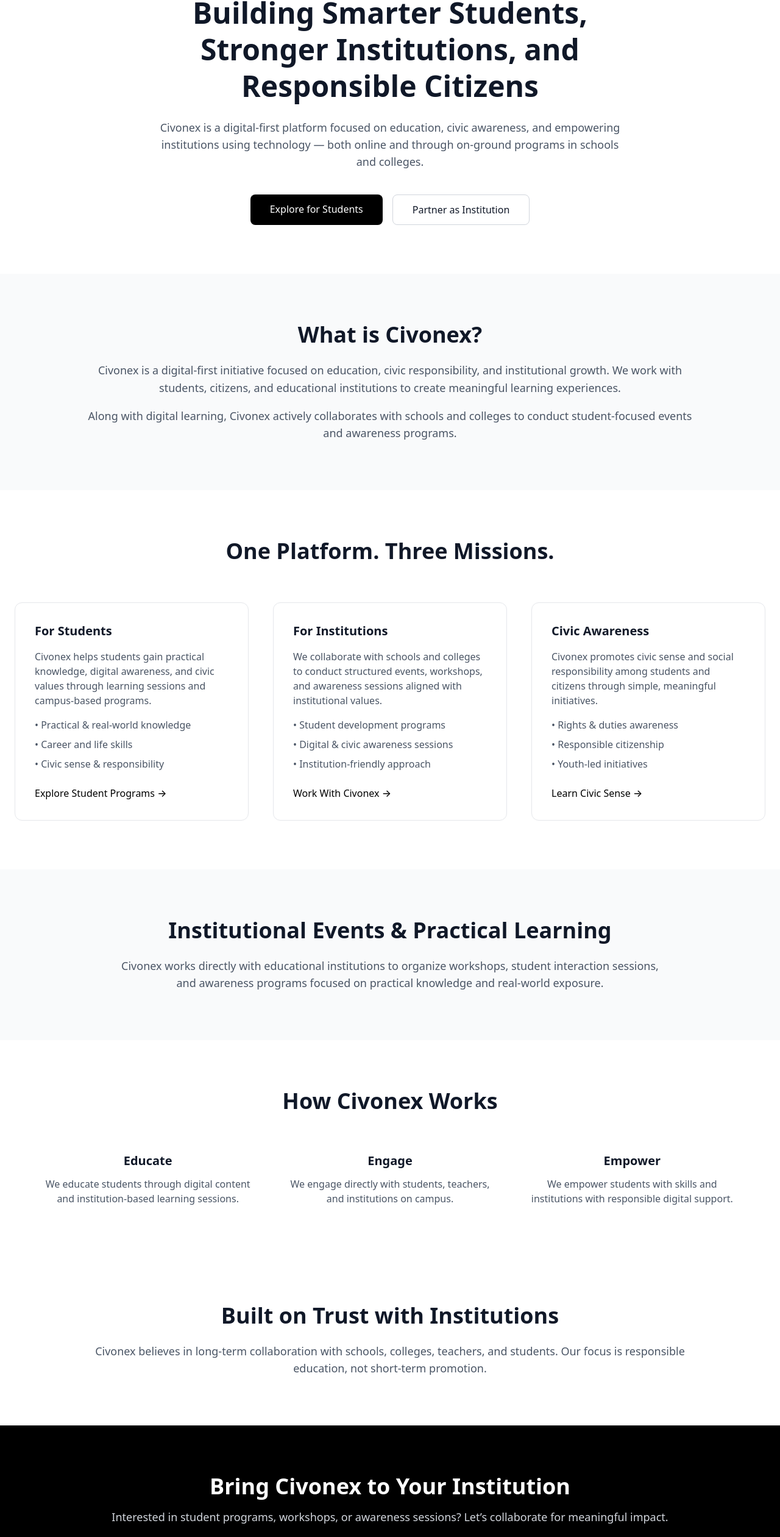
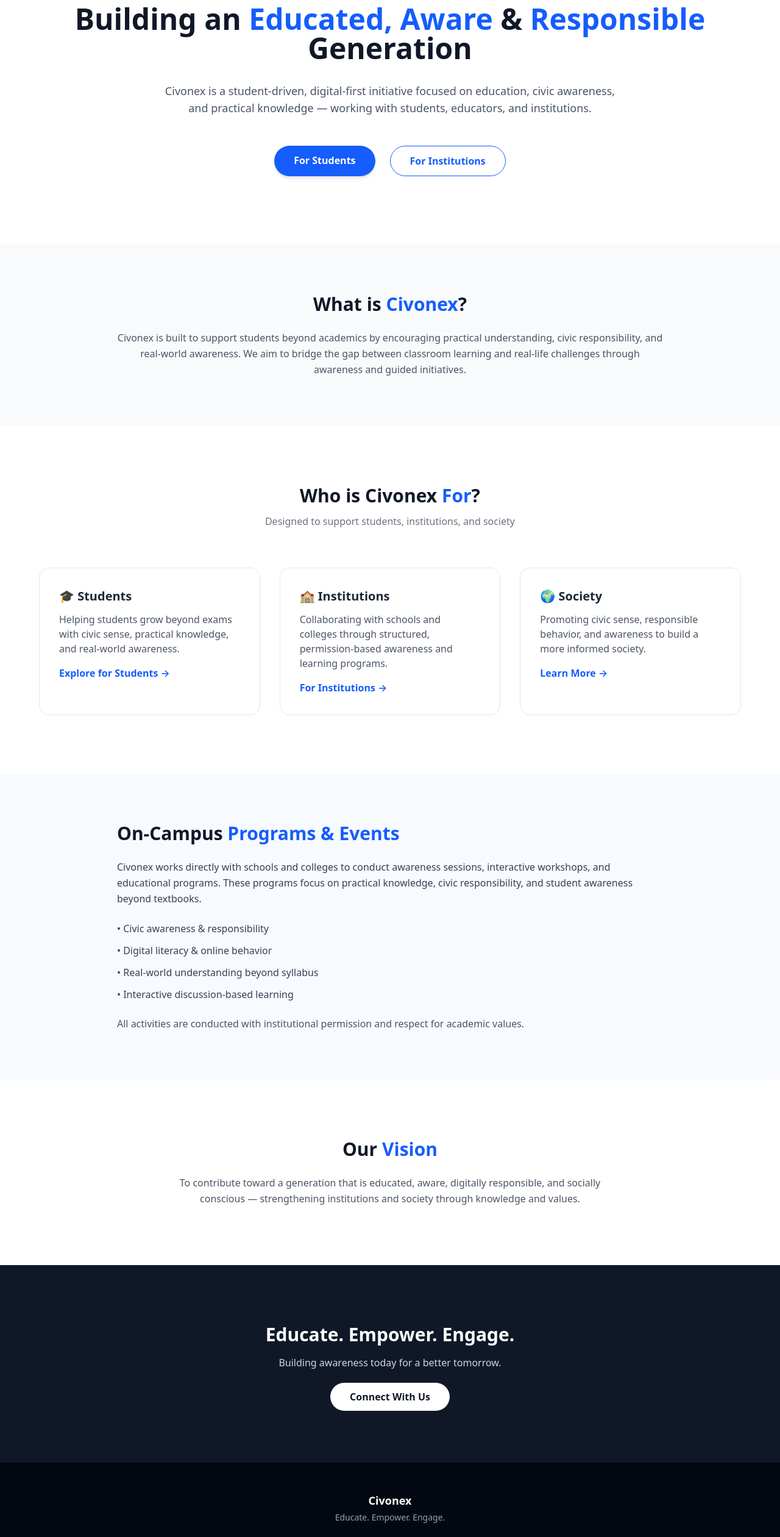
Before and after one commit to civonexteam/civonex-website, a Next.js app: page / in a window 1280 px wide. Shown: the part 105-2626 px from the top of the page at 61% size. Built offline with nearby package versions, Linux system fonts and the light colour scheme.

Commit message:
Redesign homepage with final Civonex theme

```diff
--- a/app/page.tsx
+++ b/app/page.tsx
@@ -1,227 +1,196 @@
-export default function HomePage() {
+import Link from "next/link";
+
+export default function Home() {
   return (
-    <main className="bg-white text-gray-900">
+    <main className="bg-white text-gray-800">
 
-      {/* ================= HERO SECTION ================= */}
-      <section className="pt-24 pb-20 px-6">
-        <div className="max-w-7xl mx-auto text-center">
-          <h1 className="text-4xl md:text-5xl font-bold leading-tight">
-            Building Smarter Students, <br className="hidden md:block" />
-            Stronger Institutions, and <br className="hidden md:block" />
-            Responsible Citizens
+      {/* HERO SECTION */}
+      <section className="max-w-6xl mx-auto px-6 py-28 text-center">
+        <h1 className="text-4xl md:text-5xl font-bold text-gray-900">
+          Building an <span className="text-blue-600">Educated, Aware</span> &{" "}
+          <span className="text-blue-600">Responsible</span> Generation
         </h1>
 
-          <p className="mt-6 text-lg text-gray-600 max-w-3xl mx-auto">
-            Civonex is a digital-first platform focused on education, civic awareness,
-            and empowering institutions using technology — both online and through
-            on-ground programs in schools and colleges.
+        <p className="text-lg text-gray-600 max-w-3xl mx-auto mt-8">
+          Civonex is a student-driven, digital-first initiative focused on
+          education, civic awareness, and practical knowledge — working with
+          students, educators, and institutions.
         </p>
 
-          <div className="mt-10 flex flex-col sm:flex-row justify-center gap-4">
-            <a
+        <div className="mt-12 flex justify-center gap-6 flex-wrap">
+          <Link
             href="/students"
-              className="bg-black text-white px-8 py-3 rounded-lg font-medium hover:bg-gray-800 transition"
+            className="px-8 py-3 bg-blue-600 text-white rounded-full font-semibold shadow-md hover:bg-blue-700 transition"
           >
-              Explore for Students
-            </a>
+            For Students
+          </Link>
 
-            <a
+          <Link
             href="/institutions"
-              className="border border-gray-300 px-8 py-3 rounded-lg font-medium hover:border-gray-500 transition"
+            className="px-8 py-3 border border-blue-600 text-blue-600 rounded-full font-semibold hover:bg-blue-50 transition"
           >
-              Partner as Institution
-            </a>
-          </div>
+            For Institutions
+          </Link>
         </div>
       </section>
 
-      {/* ================= WHAT IS CIVONEX ================= */}
+      {/* WHAT IS CIVONEX */}
       <section className="py-20 px-6 bg-gray-50">
-        <div className="max-w-5xl mx-auto text-center">
-          <h2 className="text-3xl md:text-4xl font-semibold">
-            What is Civonex?
+        <div className="max-w-4xl mx-auto text-center">
+          <h2 className="text-3xl font-bold text-gray-900">
+            What is <span className="text-blue-600">Civonex</span>?
           </h2>
 
-          <p className="mt-6 text-gray-600 text-lg leading-relaxed">
-            Civonex is a digital-first initiative focused on education, civic responsibility,
-            and institutional growth. We work with students, citizens, and educational
-            institutions to create meaningful learning experiences.
-          </p>
-
-          <p className="mt-4 text-gray-600 text-lg">
-            Along with digital learning, Civonex actively collaborates with schools
-            and colleges to conduct student-focused events and awareness programs.
+          <p className="text-gray-600 mt-6 leading-relaxed">
+            Civonex is built to support students beyond academics by encouraging
+            practical understanding, civic responsibility, and real-world
+            awareness. We aim to bridge the gap between classroom learning and
+            real-life challenges through awareness and guided initiatives.
           </p>
         </div>
       </section>
 
-      {/* ================= WHO WE HELP ================= */}
-      <section className="py-20 px-6">
-        <div className="max-w-7xl mx-auto">
-          <h2 className="text-3xl md:text-4xl font-semibold text-center">
-            One Platform. Three Missions.
+      {/* WHO IS IT FOR */}
+      <section className="py-24 px-6">
+        <div className="max-w-6xl mx-auto">
+          <h2 className="text-3xl font-bold text-center text-gray-900">
+            Who is Civonex <span className="text-blue-600">For</span>?
           </h2>
+          <p className="text-gray-500 text-center mt-3">
+            Designed to support students, institutions, and society
+          </p>
 
-          <div className="mt-16 grid gap-10 md:grid-cols-3">
+          <div className="grid md:grid-cols-3 gap-8 mt-16">
 
             {/* Students */}
-            <div className="border border-gray-200 rounded-xl p-8 hover:shadow-md transition">
-              <h3 className="text-xl font-semibold">For Students</h3>
-              <p className="mt-4 text-gray-600">
-                Civonex helps students gain practical knowledge, digital awareness,
-                and civic values through learning sessions and campus-based programs.
+            <div className="bg-white border border-gray-200 rounded-2xl p-8 hover:shadow-xl hover:-translate-y-1 transition duration-300">
+              <h3 className="text-xl font-semibold mb-3">🎓 Students</h3>
+              <p className="text-gray-600">
+                Helping students grow beyond exams with civic sense,
+                practical knowledge, and real-world awareness.
               </p>
-
-              <ul className="mt-4 space-y-2 text-gray-600">
-                <li>• Practical & real-world knowledge</li>
-                <li>• Career and life skills</li>
-                <li>• Civic sense & responsibility</li>
-              </ul>
-
-              <a
+              <Link
                 href="/students"
-                className="inline-block mt-6 font-medium text-black hover:underline"
+                className="inline-block mt-4 text-blue-600 font-semibold hover:underline"
               >
-                Explore Student Programs →
-              </a>
+                Explore for Students →
+              </Link>
             </div>
 
             {/* Institutions */}
-            <div className="border border-gray-200 rounded-xl p-8 hover:shadow-md transition">
-              <h3 className="text-xl font-semibold">For Institutions</h3>
-              <p className="mt-4 text-gray-600">
-                We collaborate with schools and colleges to conduct structured
-                events, workshops, and awareness sessions aligned with
-                institutional values.
+            <div className="bg-white border border-gray-200 rounded-2xl p-8 hover:shadow-xl hover:-translate-y-1 transition duration-300">
+              <h3 className="text-xl font-semibold mb-3">🏫 Institutions</h3>
+              <p className="text-gray-600">
+                Collaborating with schools and colleges through structured,
+                permission-based awareness and learning programs.
               </p>
-
-              <ul className="mt-4 space-y-2 text-gray-600">
-                <li>• Student development programs</li>
-                <li>• Digital & civic awareness sessions</li>
-                <li>• Institution-friendly approach</li>
-              </ul>
-
-              <a
+              <Link
                 href="/institutions"
-                className="inline-block mt-6 font-medium text-black hover:underline"
+                className="inline-block mt-4 text-blue-600 font-semibold hover:underline"
               >
-                Work With Civonex →
-              </a>
+                For Institutions →
+              </Link>
             </div>
 
-            {/* Civic Awareness */}
-            <div className="border border-gray-200 rounded-xl p-8 hover:shadow-md transition">
-              <h3 className="text-xl font-semibold">Civic Awareness</h3>
-              <p className="mt-4 text-gray-600">
-                Civonex promotes civic sense and social responsibility
-                among students and citizens through simple, meaningful initiatives.
+            {/* Society */}
+            <div className="bg-white border border-gray-200 rounded-2xl p-8 hover:shadow-xl hover:-translate-y-1 transition duration-300">
+              <h3 className="text-xl font-semibold mb-3">🌍 Society</h3>
+              <p className="text-gray-600">
+                Promoting civic sense, responsible behavior, and awareness to
+                build a more informed society.
               </p>
-
-              <ul className="mt-4 space-y-2 text-gray-600">
-                <li>• Rights & duties awareness</li>
-                <li>• Responsible citizenship</li>
-                <li>• Youth-led initiatives</li>
-              </ul>
-
-              <a
-                href="/learn"
-                className="inline-block mt-6 font-medium text-black hover:underline"
+              <Link
+                href="/civic-sense"
+                className="inline-block mt-4 text-blue-600 font-semibold hover:underline"
               >
-                Learn Civic Sense →
-              </a>
+                Learn More →
+              </Link>
             </div>
 
           </div>
         </div>
       </section>
 
-      {/* ================= EVENTS & PRACTICAL PROGRAMS ================= */}
-      <section className="py-20 px-6 bg-gray-50">
-        <div className="max-w-6xl mx-auto text-center">
-          <h2 className="text-3xl md:text-4xl font-semibold">
-            Institutional Events & Practical Learning
+      {/* ON-CAMPUS PROGRAMS */}
+      <section className="py-20 px-6 bg-blue-50/50">
+        <div className="max-w-4xl mx-auto">
+          <h2 className="text-3xl font-bold text-gray-900">
+            On-Campus <span className="text-blue-600">Programs & Events</span>
           </h2>
 
-          <p className="mt-6 text-gray-600 text-lg max-w-4xl mx-auto">
-            Civonex works directly with educational institutions to organize
-            workshops, student interaction sessions, and awareness programs
-            focused on practical knowledge and real-world exposure.
+          <p className="text-gray-700 mt-6 leading-relaxed">
+            Civonex works directly with schools and colleges to conduct
+            awareness sessions, interactive workshops, and educational programs.
+            These programs focus on practical knowledge, civic responsibility,
+            and student awareness beyond textbooks.
+          </p>
+
+          <ul className="mt-6 space-y-3 text-gray-700">
+            <li>• Civic awareness & responsibility</li>
+            <li>• Digital literacy & online behavior</li>
+            <li>• Real-world understanding beyond syllabus</li>
+            <li>• Interactive discussion-based learning</li>
+          </ul>
+
+          <p className="mt-6 text-gray-600">
+            All activities are conducted with institutional permission and
+            respect for academic values.
           </p>
         </div>
       </section>
 
-      {/* ================= HOW IT WORKS ================= */}
-      <section className="py-20 px-6">
-        <div className="max-w-6xl mx-auto">
-          <h2 className="text-3xl md:text-4xl font-semibold text-center">
-            How Civonex Works
+      {/* VISION */}
+      <section className="py-24 px-6 text-center">
+        <div className="max-w-3xl mx-auto">
+          <h2 className="text-3xl font-bold text-gray-900">
+            Our <span className="text-blue-600">Vision</span>
           </h2>
-
-          <div className="mt-16 grid gap-10 md:grid-cols-3 text-center">
-            <div>
-              <h3 className="text-xl font-semibold">Educate</h3>
-              <p className="mt-3 text-gray-600">
-                We educate students through digital content and
-                institution-based learning sessions.
-              </p>
-            </div>
-
-            <div>
-              <h3 className="text-xl font-semibold">Engage</h3>
-              <p className="mt-3 text-gray-600">
-                We engage directly with students, teachers,
-                and institutions on campus.
-              </p>
-            </div>
-
-            <div>
-              <h3 className="text-xl font-semibold">Empower</h3>
-              <p className="mt-3 text-gray-600">
-                We empower students with skills and institutions
-                with responsible digital support.
-              </p>
-            </div>
-          </div>
-        </div>
-      </section>
-
-      {/* ================= TRUST SECTION ================= */}
-      <section className="py-20 px-6">
-        <div className="max-w-5xl mx-auto text-center">
-          <h2 className="text-3xl md:text-4xl font-semibold">
-            Built on Trust with Institutions
-          </h2>
-
-          <p className="mt-6 text-gray-600 text-lg">
-            Civonex believes in long-term collaboration with schools,
-            colleges, teachers, and students. Our focus is
-            responsible education, not short-term promotion.
+          <p className="text-gray-600 mt-6 leading-relaxed">
+            To contribute toward a generation that is educated, aware,
+            digitally responsible, and socially conscious — strengthening
+            institutions and society through knowledge and values.
           </p>
         </div>
       </section>
 
-      {/* ================= FINAL CTA ================= */}
-      <section className="py-20 px-6 bg-black text-white">
-        <div className="max-w-6xl mx-auto text-center">
-          <h2 className="text-3xl md:text-4xl font-semibold">
-            Bring Civonex to Your Institution
+      {/* FINAL CTA */}
+      <section className="py-24 px-6 bg-gray-900 text-white text-center">
+        <h2 className="text-3xl font-bold">
+          Educate. Empower. Engage.
         </h2>
-
-          <p className="mt-4 text-gray-300 text-lg">
-            Interested in student programs, workshops, or awareness sessions?
-            Let’s collaborate for meaningful impact.
+        <p className="text-gray-300 mt-4">
+          Building awareness today for a better tomorrow.
         </p>
 
         <div className="mt-8">
-            <a
+          <Link
             href="/contact"
-              className="bg-white text-black px-8 py-3 rounded-lg font-medium hover:bg-gray-200 transition"
+            className="px-8 py-3 bg-white text-gray-900 rounded-full font-semibold hover:bg-gray-200 transition"
           >
-              Contact for Collaboration
-            </a>
-          </div>
+            Connect With Us
+          </Link>
         </div>
       </section>
+
+      {/* FOOTER */}
+      <footer className="bg-gray-950 text-gray-400 py-12">
+        <div className="max-w-6xl mx-auto px-6 text-center">
+          <p className="text-white font-semibold text-lg">Civonex</p>
+          <p className="text-sm mt-1">Educate. Empower. Engage.</p>
+
+          <div className="flex justify-center gap-6 mt-6 text-sm">
+            <Link href="/" className="hover:text-white">Home</Link>
+            <Link href="/students" className="hover:text-white">Students</Link>
+            <Link href="/institutions" className="hover:text-white">Institutions</Link>
+            <Link href="/civic-sense" className="hover:text-white">Civic Sense</Link>
+            <Link href="/contact" className="hover:text-white">Contact</Link>
+          </div>
+
+          <p className="text-xs mt-8">
+            © {new Date().getFullYear()} Civonex. All rights reserved.
+          </p>
+        </div>
+      </footer>
 
     </main>
   );
--- a/app/students/page.tsx
+++ b/app/students/page.tsx
@@ -1,32 +1,161 @@
+import Link from "next/link";
+
 export default function StudentsPage() {
   return (
-    <main className="max-w-4xl mx-auto py-20 px-6">
-      <h1 className="text-4xl font-bold mb-6">For Students</h1>
+    <main className="bg-white text-gray-800">
 
-      <p className="text-lg text-gray-600 mb-6">
-        Civonex helps students grow beyond academics by building awareness,
-        responsibility, and real-world understanding.
-      </p>
+      {/* HERO */}
+      <section className="max-w-6xl mx-auto px-6 py-24 text-center">
+        <h1 className="text-4xl md:text-5xl font-bold text-gray-900">
+          Civonex <span className="text-blue-600">for Students</span>
+        </h1>
+        <p className="text-lg text-gray-600 max-w-3xl mx-auto mt-6">
+          Helping students grow beyond exams by building
+          <span className="font-medium"> practical knowledge, civic sense</span>,
+          and real-world awareness.
+        </p>
 
-      <ul className="space-y-3 text-gray-700">
-        <li>• Learn civic responsibility and social awareness</li>
-        <li>• Understand how systems and society work</li>
-        <li>• Build digital literacy for the modern world</li>
-        <li>• Prepare for life, not just exams</li>
-      </ul>
+        <div className="mt-10">
+          <Link
+            href="/civic-sense"
+            className="px-8 py-3 bg-blue-600 text-white rounded-full font-semibold shadow-md hover:bg-blue-700 transition"
+          >
+            Explore Awareness
+          </Link>
+        </div>
+      </section>
 
-      <p className="mt-10">
-  Learn more about{" "}
-  <a href="/civic-sense" className="text-blue-600 underline">
-    civic responsibility
-  </a>{" "}
-  and how it shapes society.
-</p>
+      {/* WHY CIVONEX */}
+      <section className="bg-gray-50 py-20">
+        <div className="max-w-4xl mx-auto px-6">
+          <h2 className="text-3xl font-bold text-gray-900">
+            <span className="text-blue-600">Why</span> Civonex for Students?
+          </h2>
+          <p className="text-gray-500 mt-3">
+            Education should prepare you for real life, not just exams.
+          </p>
 
+          <p className="text-gray-700 mt-6 leading-relaxed">
+            While academic knowledge is important, students also need awareness
+            about society, responsibilities, and how real-world systems work.
+            Civonex exists to bridge this gap by supporting students with
+            guidance, awareness, and learning that complements formal education.
+          </p>
+        </div>
+      </section>
 
-      <p className="mt-8 text-gray-600 italic">
-        Because education is not just about marks — it’s about mindset.
-      </p>
+      {/* WHAT STUDENTS WILL LEARN */}
+      <section className="py-24">
+        <div className="max-w-6xl mx-auto px-6">
+          <h2 className="text-3xl font-bold text-center text-gray-900">
+            What You Will <span className="text-blue-600">Learn</span>
+          </h2>
+          <p className="text-gray-500 text-center mt-3">
+            Skills and awareness that matter beyond classrooms
+          </p>
+
+          <div className="grid md:grid-cols-2 gap-8 mt-16">
+            {[
+              {
+                title: "🧠 Civic Sense & Responsibility",
+                desc: "Understanding rights, duties, and responsible behavior in everyday life.",
+              },
+              {
+                title: "🌍 Practical Knowledge",
+                desc: "Awareness about how society, systems, and real-life situations function.",
+              },
+              {
+                title: "📱 Digital Awareness",
+                desc: "Responsible use of technology, online safety, and digital behavior.",
+              },
+              {
+                title: "🎯 Thinking Beyond Exams",
+                desc: "Developing awareness and decision-making skills for long-term growth.",
+              },
+            ].map((item, i) => (
+              <div
+                key={i}
+                className="bg-white border rounded-2xl p-8 hover:shadow-xl hover:-translate-y-1 transition duration-300"
+              >
+                <h3 className="text-xl font-semibold mb-3">
+                  {item.title}
+                </h3>
+                <p className="text-gray-600">
+                  {item.desc}
+                </p>
+              </div>
+            ))}
+          </div>
+        </div>
+      </section>
+
+      {/* PRACTICAL KNOWLEDGE */}
+      <section className="bg-blue-50/50 py-20">
+        <div className="max-w-4xl mx-auto px-6">
+          <h2 className="text-3xl font-bold text-gray-900">
+            What We Mean by <span className="text-blue-600">Practical Knowledge</span>
+          </h2>
+          <p className="text-gray-700 mt-6 leading-relaxed">
+            Practical knowledge does not mean replacing academic learning.
+            It means understanding how education connects with real-life
+            situations — society, governance, digital spaces, responsibilities,
+            and everyday decisions.
+          </p>
+        </div>
+      </section>
+
+      {/* INSTITUTION TRUST */}
+      <section className="py-20">
+        <div className="max-w-4xl mx-auto px-6">
+          <h2 className="text-3xl font-bold text-gray-900">
+            Built with <span className="text-blue-600">Institutional Trust</span>
+          </h2>
+          <p className="text-gray-700 mt-6 leading-relaxed">
+            Civonex respects the role of teachers and educational institutions.
+            All student-focused activities are planned with guidance,
+            discipline, and academic values in mind.
+          </p>
+        </div>
+      </section>
+
+      {/* FINAL CTA */}
+      <section className="text-center py-24 bg-gray-900 text-white">
+        <h2 className="text-3xl font-bold">
+          Learn. Grow. Become Aware.
+        </h2>
+        <p className="text-gray-300 mt-4">
+          Civonex supports students on their journey beyond classrooms.
+        </p>
+
+        <div className="mt-8">
+          <Link
+            href="/contact"
+            className="px-8 py-3 bg-white text-gray-900 rounded-full font-semibold hover:bg-gray-200 transition"
+          >
+            Stay Connected
+          </Link>
+        </div>
+      </section>
+
+      {/* FOOTER */}
+      <footer className="bg-gray-950 text-gray-400 py-12">
+        <div className="max-w-6xl mx-auto px-6 text-center">
+          <p className="text-white font-semibold text-lg">Civonex</p>
+          <p className="mt-1 text-sm">Educate. Empower. Engage.</p>
+
+          <div className="flex justify-center gap-6 mt-6 text-sm">
+            <Link href="/" className="hover:text-white">Home</Link>
+            <Link href="/institutions" className="hover:text-white">Institutions</Link>
+            <Link href="/civic-sense" className="hover:text-white">Civic Sense</Link>
+            <Link href="/contact" className="hover:text-white">Contact</Link>
+          </div>
+
+          <p className="text-xs mt-8">
+            © {new Date().getFullYear()} Civonex. All rights reserved.
+          </p>
+        </div>
+      </footer>
+
     </main>
   );
 }
```
Lines whose indentation alone changed are shown as unchanged.
